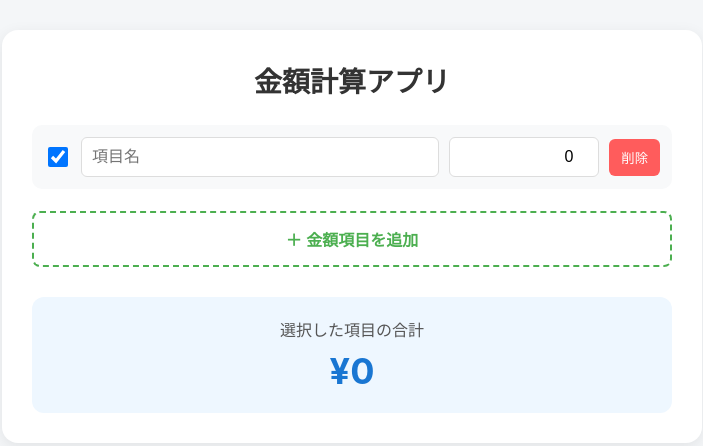
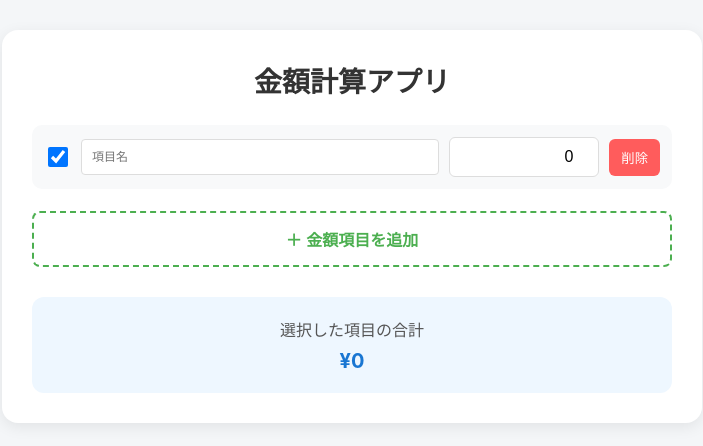
Before and after one commit to dreizehn09/calculator-app, a plain HTML site: page index.html in a window 1280 px wide. Shown: the whole page, without its empty margins (288-991 px from the left). Drawn offline with Linux system fonts and the light colour scheme.

Commit message:
Update style.css

```diff
--- a/style.css
+++ b/style.css
@@ -49,8 +49,8 @@ h1 {
     min-width: 0;
     padding: 10px;
     border: 1px solid #ddd;
-    border-radius: 6px;
-    font-size: 16px;
+    border-radius: 4px;
+    font-size: 12px;
 }
 
 .item-amount {
@@ -106,7 +106,7 @@ h1 {
 }
 
 #total {
-    font-size: 36px;
+    font-size: 20px;
     font-weight: bold;
     color: #1976d2;
 }
```
